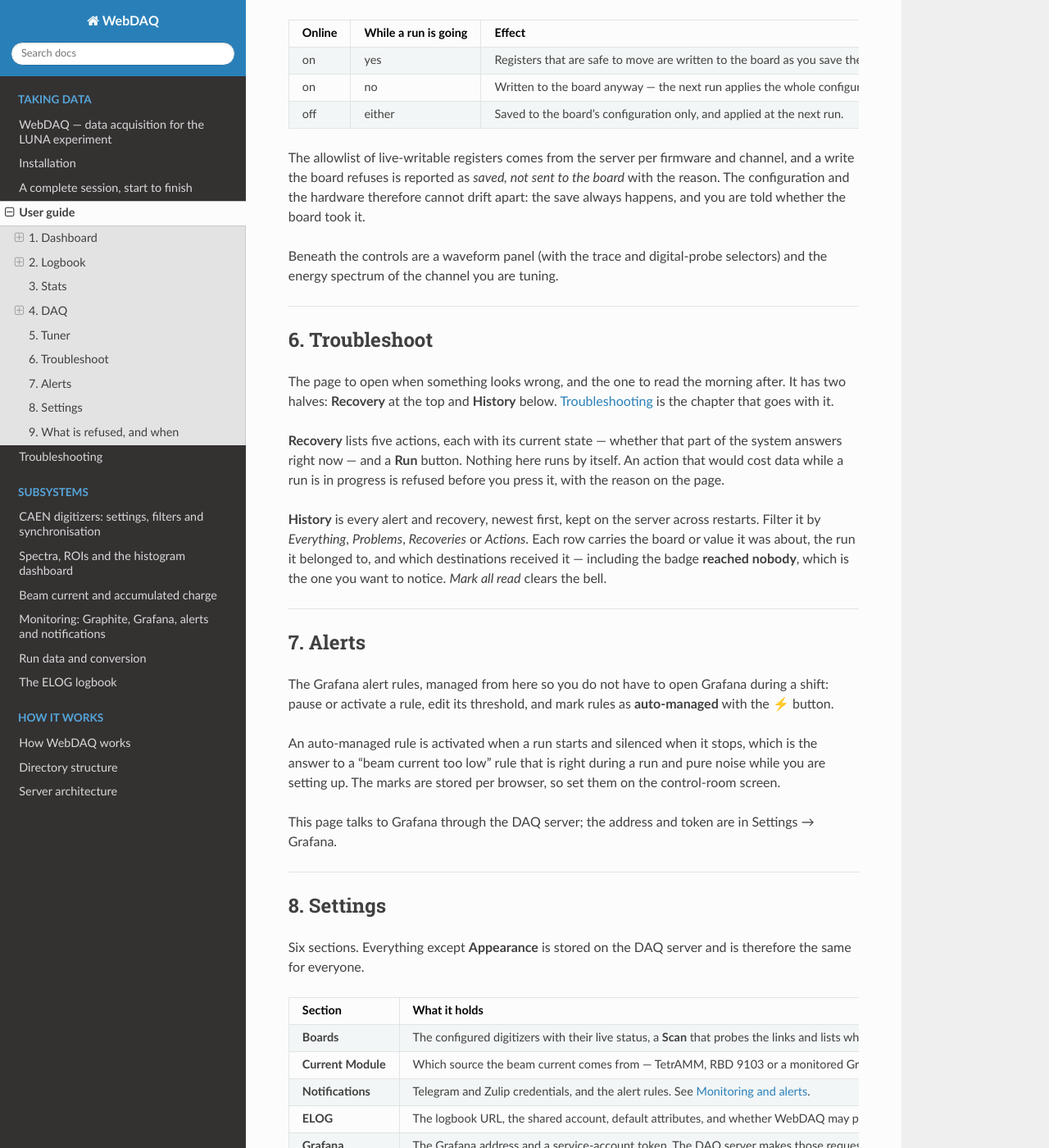
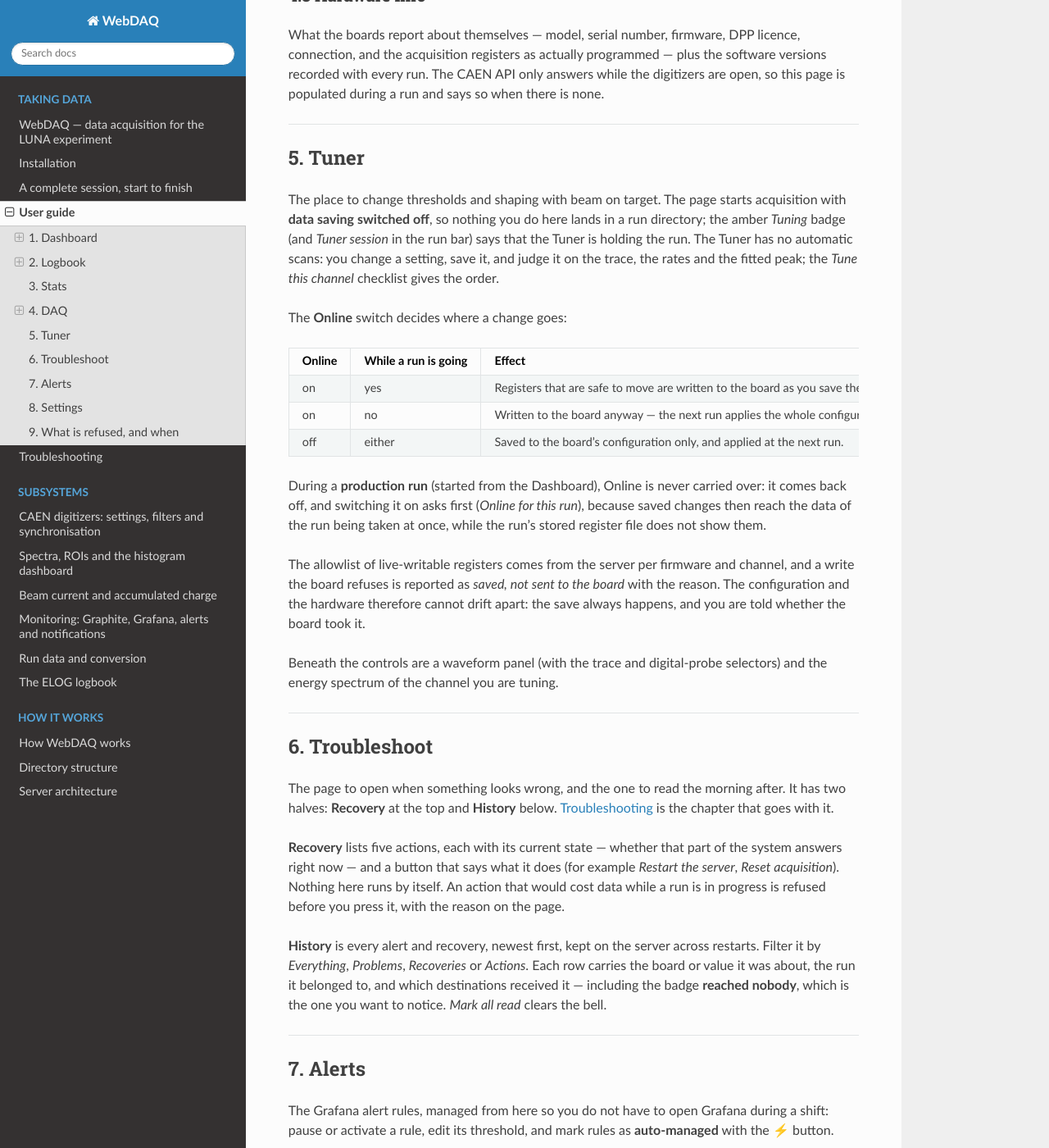
Before and after one commit to skowrons94/WebDAQ, a Sphinx documentation site: the page built from doc/usage.md, in a window 1280 px wide and 1400 px high, scrolled down 5460 px. Shown: the whole window at 82% size. Built offline with Sphinx 7.4.7 and the Read the Docs theme 3.1.0, drawn with Linux system fonts in a browser that asks for light colours; some of the changed text lies outside the part shown.

Commit message:
Copy channel and toast wording, accessible toast close, text, docs
- Copy channel: values are saved to the configuration and apply at the next
  run (S3); "Choose channels" until targets are picked; the board-file
  comment says the server saves under its lock (L4).
- Toast close button is named "Close" (L6).
- "Add board", "Search…", "0 s" / "1 min 5 s" (L7).
- Docs (L8): usage.md gets the run badge table and the buttons, the Tuner's
  Tuning badge, no automatic scans and the Online confirmation in a
  production run; caen-settings.md and the manual describe "Add this board"
  and the Online confirmation.
- Unit tests for S1 (side effects), S2 (launcher rules) and L3 (redirect).

Co-Authored-By: Claude Opus 5.5 <noreply@anthropic.com>
Claude-Session: https://claude.ai/code/session_01TkWK4BAGQtHwuzdXYr3xtP

```diff
--- a/doc/usage.md
+++ b/doc/usage.md
@@ -37,7 +37,7 @@ show one row more or less; the height is remembered per browser.
 
 | Card | What it tells you |
 |---|---|
-| **Run Status** | The run number, *Running* or *Stopped*, how long ago it started (or how long the last one lasted), the file write rate, and a **Save** switch. While the DAQ is stopped the run number is a button that opens *Next run*, where you set the number the next run will take. |
+| **Run Status** | The run number and the run badge (below), how long ago it started (or how long the last one lasted), the file write rate, and a **Save** switch. While the DAQ is stopped the run number is a button that opens *Next run*, where you set the number the next run will take. |
 | **DAQ Status** | Four lines — data saving, waveforms, current, stats — each with a tick or a cross, so you can see at a glance what this run will actually record. |
 | **Picoammeter** | Only for a real device: connected or not, whether it is sampling, its address and range. A monitored Graphite value has no device card, because it has no device. |
 | **Board *n*** | One per board: *Ready*, *Running*, *Board Failure* or *Disconnected*, the firmware and channel count, and a waveform switch (locked while a run is going). |
@@ -46,7 +46,22 @@ show one row more or less; the height is remembered per browser.
 **Run Setup & Control** is where a run begins. Fill in **Run Name**, **Run Type**
 (long run, scan, background, calibration), **TV (kV)** and **PV (kV)** — all four
 are pre-filled from the last run, and all four are locked while a run is in
-progress. Then **Start Run**.
+progress. Then **Start run**.
+
+The **run badge** says the same thing in the header, the phone run bar and the
+Run Status card:
+
+| Badge | Colour | Meaning |
+|---|---|---|
+| *Running* | green | a production run is acquiring |
+| *Stopped* | grey | no run |
+| *Tuning* | amber | the Tuner's own acquisition, with data saving off ("not saved" in its tooltip); the run bar and the card say *Tuner session* instead of a run number |
+| *Board failure* | red | running, and a board reported a FAIL flag this run |
+| *No answer* | amber | the last run-status request got no answer: the state is unknown until it does |
+| *Unknown* | grey | waiting for the first answer |
+
+The green buttons start (**Start run**, **Start**); **Stop run** is red and
+always asks first.
 
 If the directory for that run number already exists, WebDAQ asks before using it
 again rather than quietly overwriting. If the run number is not set at all, it
@@ -246,7 +261,10 @@ there is none.
 
 The place to change thresholds and shaping with beam on target. The page starts
 acquisition with **data saving switched off**, so nothing you do here lands in a
-run directory; a yellow badge reminds you that the Tuner is holding the run.
+run directory; the amber *Tuning* badge (and *Tuner session* in the run bar)
+says that the Tuner is holding the run. The Tuner has no automatic scans: you
+change a setting, save it, and judge it on the trace, the rates and the fitted
+peak; the *Tune this channel* checklist gives the order.
 
 The **Online** switch decides where a change goes:
 
@@ -255,6 +273,11 @@ The **Online** switch decides where a change goes:
 | on | yes | Registers that are safe to move are written to the board as you save them. Each field is marked *live* or *next run*, so you know before you touch it. |
 | on | no | Written to the board anyway — the next run applies the whole configuration regardless. |
 | off | either | Saved to the board's configuration only, and applied at the next run. |
+
+During a **production run** (started from the Dashboard), Online is never
+carried over: it comes back off, and switching it on asks first (*Online for
+this run*), because saved changes then reach the data of the run being taken at
+once, while the run's stored register file does not show them.
 
 The allowlist of live-writable registers comes from the server per firmware and
 channel, and a write the board refuses is reported as *saved, not sent to the
@@ -273,7 +296,8 @@ after. It has two halves: **Recovery** at the top and **History** below.
 [Troubleshooting](troubleshooting.md) is the chapter that goes with it.
 
 **Recovery** lists five actions, each with its current state — whether that part
-of the system answers right now — and a **Run** button. Nothing here runs by
+of the system answers right now — and a button that says what it does (for
+example *Restart the server*, *Reset acquisition*). Nothing here runs by
 itself. An action that would cost data while a run is in progress is refused
 before you press it, with the reason on the page.
 
--- a/frontend/src/components/board-scan.tsx
+++ b/frontend/src/components/board-scan.tsx
@@ -51,8 +51,8 @@ function probeCount(start: string, end: string, step: string): number | null {
 }
 
 function formatSeconds(seconds: number): string {
-  if (seconds < 60) return `${Math.round(seconds)}s`
-  return `${Math.floor(seconds / 60)}m ${Math.round(seconds % 60)}s`
+  if (seconds < 60) return `${Math.round(seconds)} s`
+  return `${Math.floor(seconds / 60)} min ${Math.round(seconds % 60)} s`
 }
 
 type ConfiguredBoard = { id: string; vme?: string; link_type?: string; link_num?: string }
--- a/frontend/src/components/board.tsx
+++ b/frontend/src/components/board.tsx
@@ -364,7 +364,7 @@ export function Board() {
                 />
                 <Button type="submit">
                   <Plus className="mr-1.5 h-4 w-4" />
-                  Add Board
+                  Add board
                 </Button>
               </form>
             </Form>
--- a/frontend/src/components/dashboard-layout.tsx
+++ b/frontend/src/components/dashboard-layout.tsx
@@ -241,7 +241,7 @@ export function Layout({ children }: { children: React.ReactNode }) {
                         onClick={() => setOpen(true)}
                     >
                         <Search className="mr-2 h-4 w-4" />
-                        Search...
+                        Search…
                     </Button>
                     <CommandDialog open={open} onOpenChange={setOpen}>
                         <CommandInput placeholder="Type a command or search..." />
--- a/frontend/src/components/ui/toast.tsx
+++ b/frontend/src/components/ui/toast.tsx
@@ -81,9 +81,10 @@ const ToastClose = React.forwardRef<
       className
     )}
     toast-close=""
+    aria-label="Close"
     {...props}
   >
-    <X className="h-4 w-4" />
+    <X className="h-4 w-4" aria-hidden="true" />
   </ToastPrimitives.Close>
 ))
 ToastClose.displayName = ToastPrimitives.Close.displayName
```
Also changed, not shown: doc/caen-settings.md (+12 -3 lines), frontend/src/components/caen-dashboard.tsx (+6 -6 lines), 2 other files.
